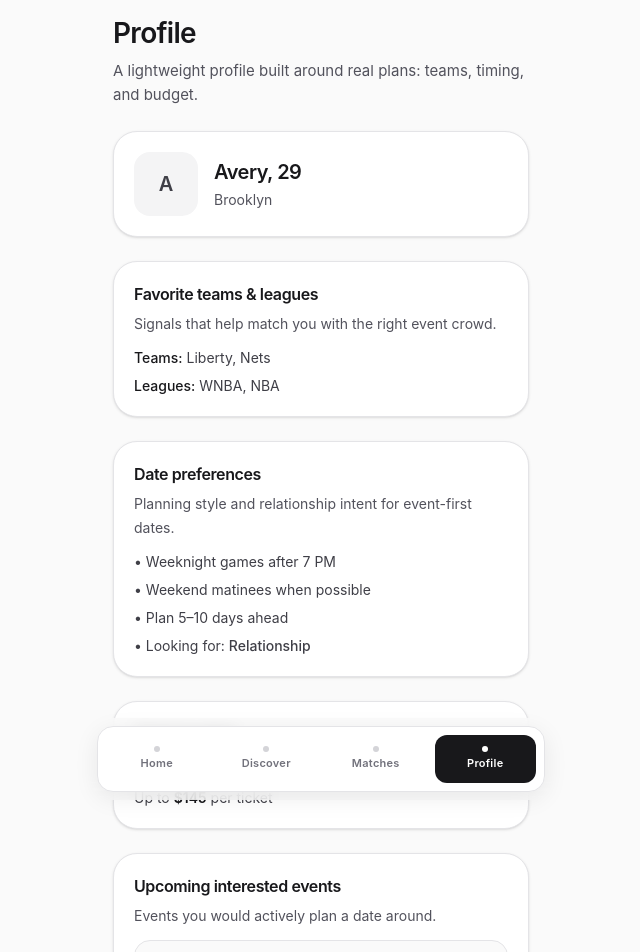
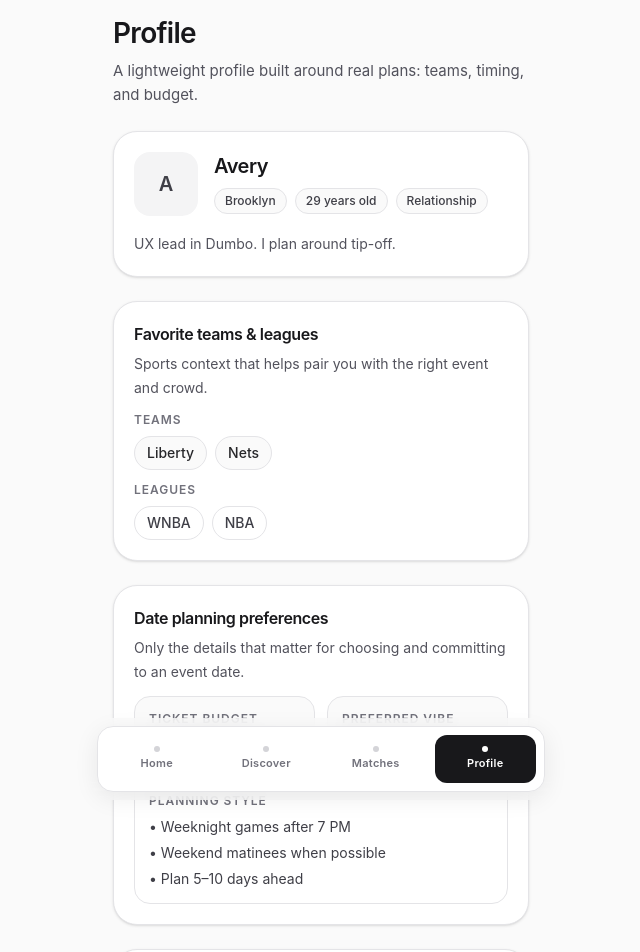
Before and after one commit to dslopresti3/mvp-dating, a Next.js app: page /profile in a window 1280 px wide. Shown: the top 952 px of the page, without its empty margins (319-959 px from the left). Built offline with nearby package versions, Linux system fonts and the light colour scheme.

Commit message:
Refine profile screen information hierarchy and planning sections

```diff
--- a/src/app/profile/page.tsx
+++ b/src/app/profile/page.tsx
@@ -35,73 +35,129 @@ export default function ProfilePage() {
         subtitle="A lightweight profile built around real plans: teams, timing, and budget."
       />
 
-      <section className="app-card">
-        <div className="flex items-center gap-4">
+      <section className="app-card space-y-4">
+        <div className="flex items-start gap-4">
           <div
             className="flex h-16 w-16 shrink-0 items-center justify-center rounded-2xl bg-zinc-100 text-xl font-semibold text-zinc-700"
             aria-label="Profile image placeholder"
           >
             {selectedProfile.first_name.charAt(0)}
           </div>
-          <div className="space-y-1">
+
+          <div className="min-w-0 flex-1 space-y-2">
             <h2 className="text-xl font-semibold tracking-tight text-zinc-900">
-              {selectedProfile.first_name}, {selectedProfile.age}
+              {selectedProfile.first_name}
             </h2>
-            <p className="text-sm text-zinc-600">{selectedProfile.city}</p>
+
+            <div className="flex flex-wrap gap-2 text-xs font-medium text-zinc-700">
+              <span className="rounded-full border border-zinc-200 bg-zinc-50 px-2.5 py-1">
+                {selectedProfile.city}
+              </span>
+              <span className="rounded-full border border-zinc-200 bg-zinc-50 px-2.5 py-1">
+                {selectedProfile.age} years old
+              </span>
+              <span className="rounded-full border border-zinc-200 bg-zinc-50 px-2.5 py-1">
+                {formatIntentLabel(selectedProfile.intent)}
+              </span>
             </div>
           </div>
+        </div>
+
+        <p className="text-sm leading-6 text-zinc-600">{selectedProfile.bio}</p>
       </section>
 
       <ProfilePreferenceBlock
         title="Favorite teams & leagues"
-        description="Signals that help match you with the right event crowd."
+        description="Sports context that helps pair you with the right event and crowd."
       >
-        <ul className="space-y-2 text-sm text-zinc-700">
-          <li>
-            <span className="font-medium text-zinc-900">Teams:</span>{" "}
-            {selectedProfile.favorite_teams.join(", ")}
+        <div className="space-y-3">
+          <div>
+            <p className="mb-2 text-xs font-semibold uppercase tracking-[0.08em] text-zinc-500">
+              Teams
+            </p>
+            <ul className="flex flex-wrap gap-2">
+              {selectedProfile.favorite_teams.map((team) => (
+                <li
+                  key={team}
+                  className="rounded-full border border-zinc-200 bg-zinc-50 px-3 py-1.5 text-sm font-medium text-zinc-800"
+                >
+                  {team}
                 </li>
-          <li>
-            <span className="font-medium text-zinc-900">Leagues:</span>{" "}
-            {profileFavoriteLeagues.join(", ")}
+              ))}
+            </ul>
+          </div>
+
+          <div>
+            <p className="mb-2 text-xs font-semibold uppercase tracking-[0.08em] text-zinc-500">
+              Leagues
+            </p>
+            <ul className="flex flex-wrap gap-2">
+              {profileFavoriteLeagues.map((league) => (
+                <li
+                  key={league}
+                  className="rounded-full border border-zinc-200 bg-white px-3 py-1.5 text-sm font-medium text-zinc-700"
+                >
+                  {league}
                 </li>
+              ))}
             </ul>
+          </div>
+        </div>
       </ProfilePreferenceBlock>
 
       <ProfilePreferenceBlock
-        title="Date preferences"
-        description="Planning style and relationship intent for event-first dates."
+        title="Date planning preferences"
+        description="Only the details that matter for choosing and committing to an event date."
       >
-        <ul className="space-y-2 text-sm text-zinc-700">
+        <div className="grid grid-cols-1 gap-3 sm:grid-cols-2">
+          <article className="rounded-2xl border border-zinc-200 bg-zinc-50 p-3.5">
+            <p className="text-xs font-semibold uppercase tracking-[0.08em] text-zinc-500">
+              Ticket budget
+            </p>
+            <p className="mt-1 text-sm text-zinc-700">
+              Up to <span className="font-semibold text-zinc-900">${selectedProfile.ticket_budget}</span> per ticket
+            </p>
+          </article>
+
+          <article className="rounded-2xl border border-zinc-200 bg-zinc-50 p-3.5">
+            <p className="text-xs font-semibold uppercase tracking-[0.08em] text-zinc-500">
+              Preferred vibe
+            </p>
+            <p className="mt-1 text-sm font-medium capitalize text-zinc-900">{selectedProfile.preferred_vibe}</p>
+          </article>
+        </div>
+
+        <div className="rounded-2xl border border-zinc-200 p-3.5">
+          <p className="mb-2 text-xs font-semibold uppercase tracking-[0.08em] text-zinc-500">
+            Planning style
+          </p>
+          <ul className="space-y-1.5 text-sm text-zinc-700">
             {profileDatePreferences.map((preference) => (
               <li key={preference}>• {preference}</li>
             ))}
-          <li>
-            • Looking for: <span className="font-medium">{formatIntentLabel(selectedProfile.intent)}</span>
-          </li>
           </ul>
-      </ProfilePreferenceBlock>
-
-      <ProfilePreferenceBlock
-        title="Ticket budget"
-        description="Set a clear per-ticket range so invites stay realistic."
-      >
-        <p className="text-sm text-zinc-700">
-          Up to <span className="font-semibold text-zinc-900">${selectedProfile.ticket_budget}</span> per ticket
-        </p>
+        </div>
       </ProfilePreferenceBlock>
 
       <ProfilePreferenceBlock
         title="Upcoming interested events"
-        description="Events you would actively plan a date around."
+        description="Events you are most likely to plan a real date around next."
       >
         <ul className="space-y-3">
           {interestedEvents.map((event) => (
-            <li key={event.id} className="rounded-2xl border border-zinc-200 bg-zinc-50 p-3.5">
+            <li key={event.id} className="rounded-2xl border border-zinc-200 bg-zinc-50 p-4">
+              <div className="flex items-start justify-between gap-3">
+                <div className="space-y-1">
                   <p className="text-sm font-semibold text-zinc-900">{event.title}</p>
                   <p className="text-xs text-zinc-600">
-                {formatEventDate(event.date)} • {event.time} • {event.venue}
+                    {formatEventDate(event.date)} • {event.time}
                   </p>
+                  <p className="text-xs text-zinc-600">{event.venue}</p>
+                </div>
+                <span className="shrink-0 rounded-full border border-zinc-200 bg-white px-2.5 py-1 text-[11px] font-semibold uppercase tracking-[0.08em] text-zinc-700">
+                  {event.league}
+                </span>
+              </div>
             </li>
           ))}
         </ul>
```
Lines whose indentation alone changed are shown as unchanged.
